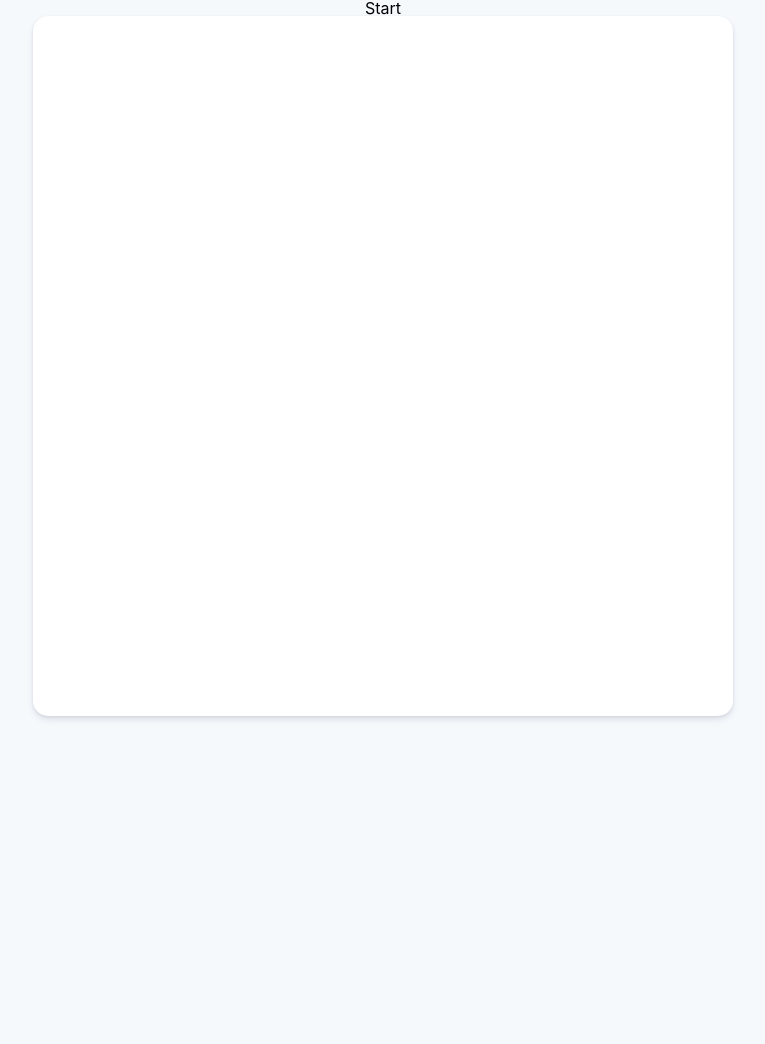
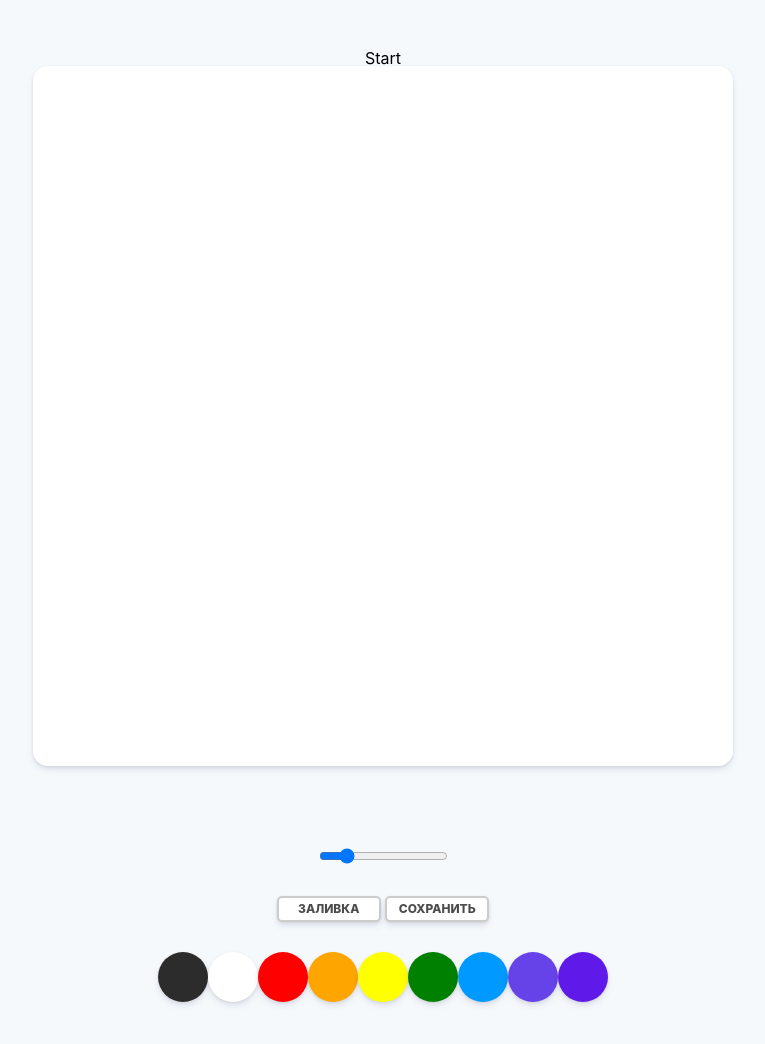
Before and after one commit to Ignat0567/paintjs, a plain HTML site: page index.html in a window 1280 px wide. Shown: the whole page, without its empty margins (257-1022 px from the left). Before the commit the page ends 800 px from the top, so only its background shows below. Drawn offline with Linux system fonts and the light colour scheme.

Commit message:
new commit

```diff
--- a/index.html
+++ b/index.html
@@ -9,6 +9,26 @@
 </head>
 <body>
     <canvas id="jsCanvas" class="canvas"></canvas>
+    <div class="controls">
+        <div class="controls_range">
+            <input type="range" id="jsRange" min="0.1" max="5.0" value="1.0" step="0.1">
+        </div>
+        <div class="controls_btns">
+            <button id="jsMode">Заливка</button>
+            <button id="jsSave">Сохранить</button>
+        </div>
+        <div class="controls_colors" id="jsColors">
+            <div class="controls_color" style="background-color:#2c2c2c"></div>
+            <div class="controls_color" style="background-color:white"></div>
+            <div class="controls_color" style="background-color:red"></div>
+            <div class="controls_color" style="background-color:orange"></div>
+            <div class="controls_color" style="background-color:yellow"></div>
+            <div class="controls_color" style="background-color:green"></div>
+            <div class="controls_color" style="background-color:rgb(0, 153, 255)"></div>
+            <div class="controls_color" style="background-color:rgb(102, 66, 233)"></div>
+            <div class="controls_color" style="background-color:rgb(95, 26, 234)"></div>
+        </div>
+    </div>
     <script src="app.js"></script>
 </body>
 </html>
--- a/styles.css
+++ b/styles.css
@@ -6,6 +6,7 @@ body {
     display: flex;
     flex-direction: column;
     align-items: center;
+    padding: 50px 0px;
 }
 
 .canvas {
@@ -16,3 +17,49 @@ body {
     box-shadow: 0 4px 6px rgba(50, 50, 93, 0.11), 0 1px 3px rgba(0, 0, 0, 0.08);
 
 }
+
+.controls {
+    margin-top: 80px;
+    display: flex;
+    flex-direction: column;
+    align-items: center;
+}
+.controls .controls_btns{
+    margin-bottom: 30px;
+}
+
+.controls_btns button{
+    all: unset;
+    cursor: pointer;
+    padding: 5px 0px;
+    width: 100px;
+    text-align: center;
+    box-shadow: 0 4px 6px rgba(50, 50, 93, 0.11), 0 1px 3px rgba(0, 0, 0, 0.08);
+    border-radius: 5px;
+    background-color: white;
+    border: 2px solid rgba(0, 0, 0, 0.2);
+    color: rgba(0, 0, 0, 0.7);
+    font-weight: 800;
+    font-size: 12px;
+    text-transform: uppercase;
+}
+
+.controls_btns button:active{
+    transform: scale(0.98);
+}
+
+.controls .controls_colors{
+    display: flex;
+}
+
+.controls_colors .controls_color{
+    width: 50px;
+    height: 50px;
+    border-radius: 25px;
+    cursor: pointer;
+    box-shadow: 0 4px 6px rgba(50, 50, 93, 0.11), 0 1px 3px rgba(0, 0, 0, 0.08);
+}
+
+.controls .controls_range{
+    margin-bottom: 30px;
+}
```
